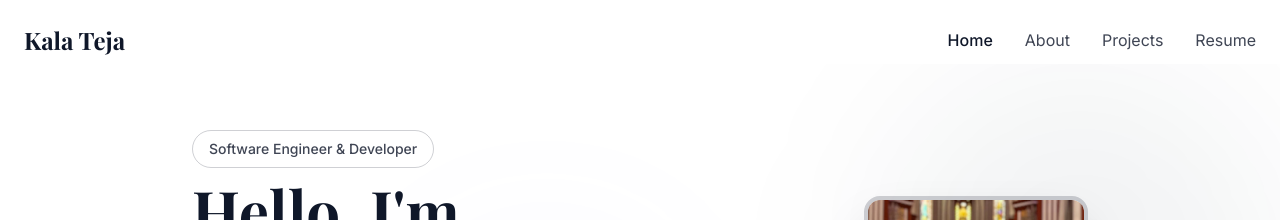
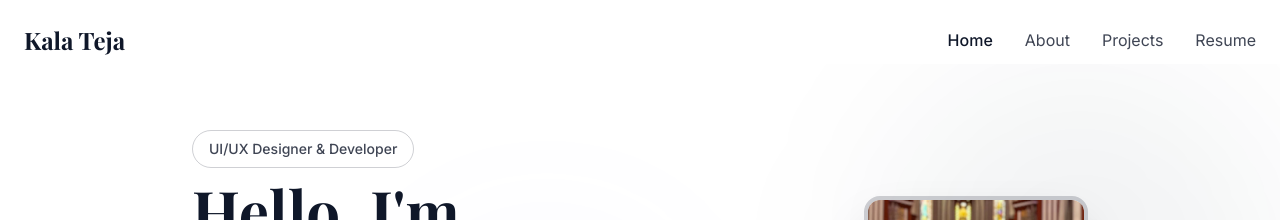
Before and after one commit to tejaktv/teja-portfolio, a React (Vite) app: page / in a window 1280 px wide. Shown: the top 220 px of the page. Built offline with nearby package versions, Linux system fonts and the light colour scheme; a web font is replaced by a local one.

Commit message:
Update Hero component
Update the Hero component to include "UI/UX Designer" in the job title.

```diff
--- a/src/components/Hero.tsx
+++ b/src/components/Hero.tsx
@@ -29,7 +29,7 @@ export const Hero = () => {
           )}>
             <div className="mb-3">
               <span className="inline-block px-4 py-2 border border-primary/20 rounded-full text-sm font-medium text-primary/80">
-                Software Engineer & Developer
+                UI/UX Designer & Developer
               </span>
             </div>
 
```
